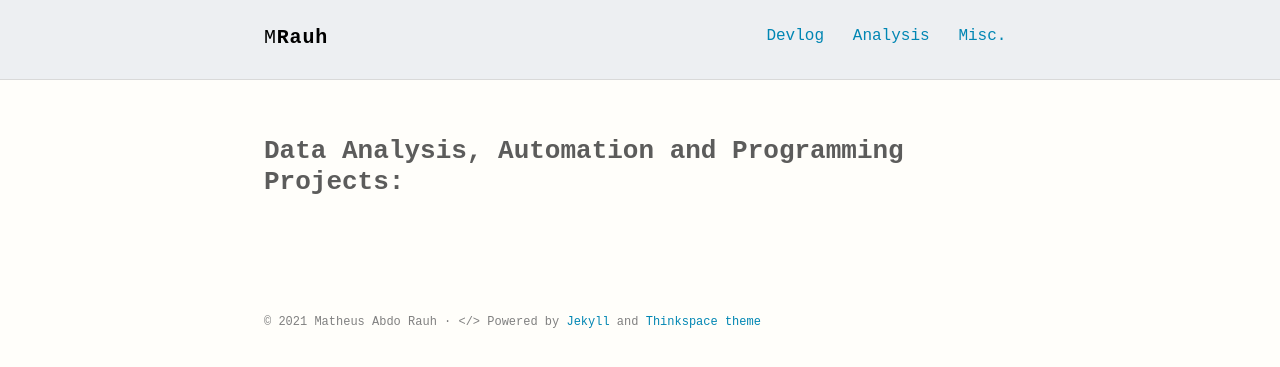
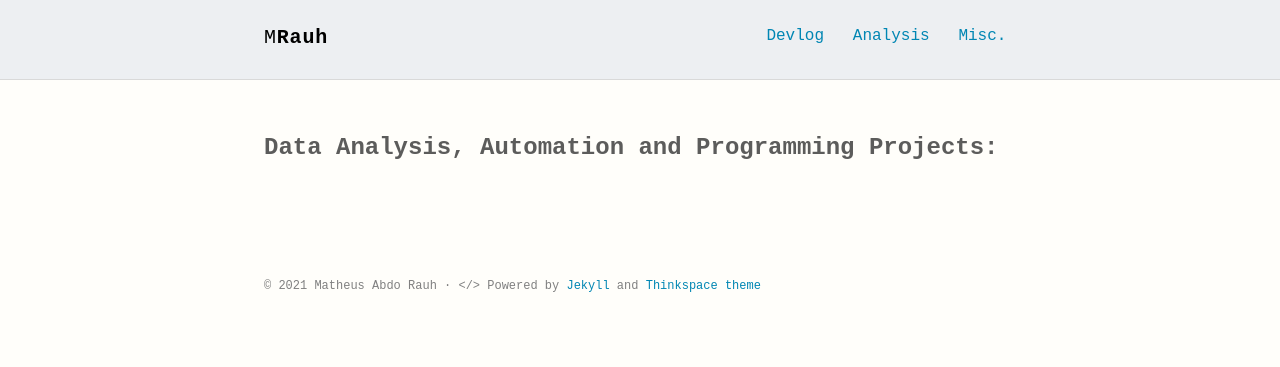
Before and after one commit to m-rauh/m-rauh.github.io, a Jekyll site: the page built from page.md, in a window 1280 px wide. Shown: the top 367 px of the page. Built offline with Jekyll 4.4.1, drawn with Linux system fonts in a browser that asks for light colours; some web fonts are replaced.

Commit message:
Update page.md

```diff
--- a/page.md
+++ b/page.md
@@ -5,4 +5,4 @@ category: analysis
 permalink: /page/
 ---
 
-## Data Analysis, Automation and Programming Projects:
+### Data Analysis, Automation and Programming Projects:
```
